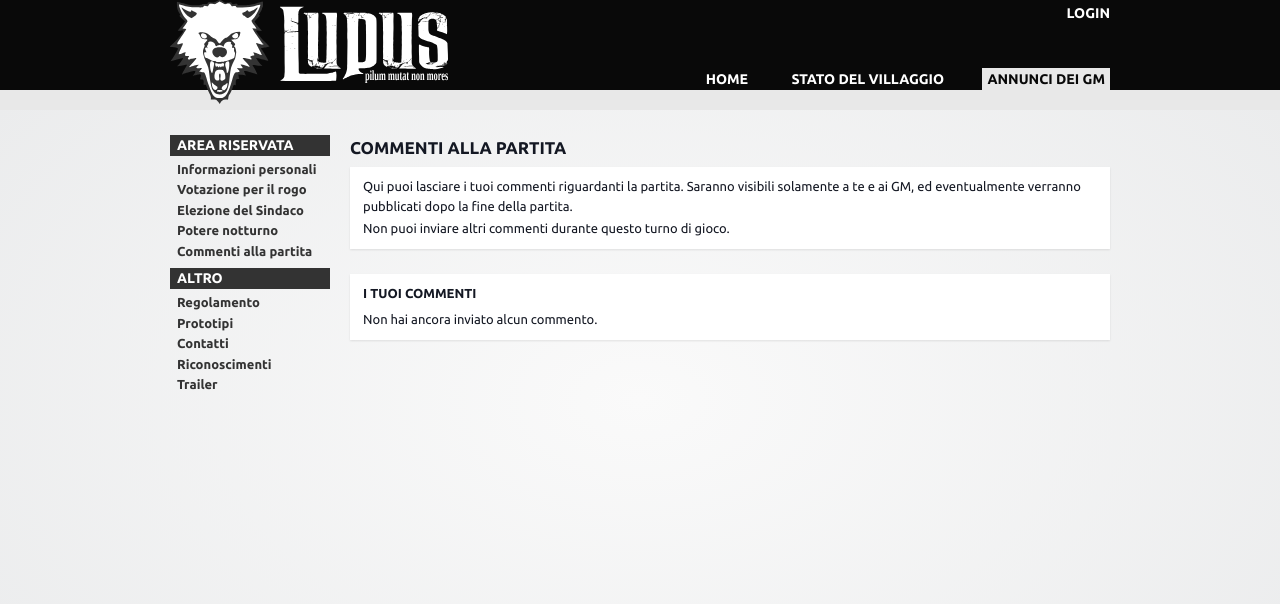
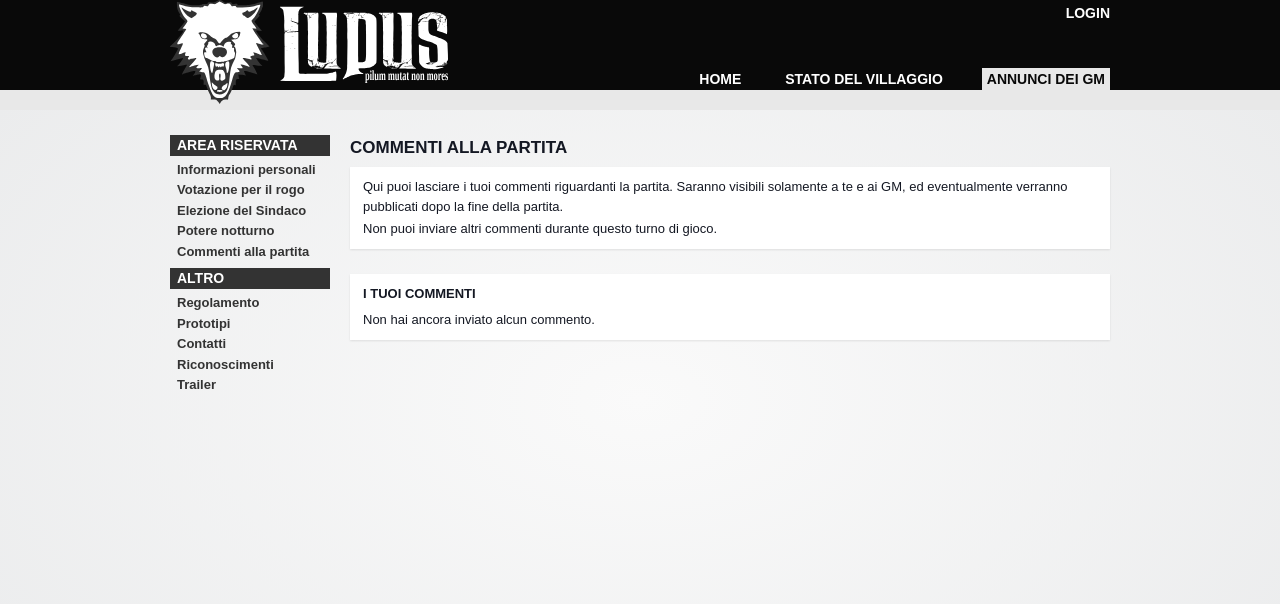
Before and after one commit to giove91/server-lupus, a Django app: template templates/comment.html in a window 1280 px wide. Shown: the top 604 px of the page. Run offline with Django 3.2, Linux system fonts and the light colour scheme; the template is opened without the code that fills it, so the values that code supplies are empty.

Commit message:
Temporarily comment external fonts.

```diff
--- a/templates/base.html
+++ b/templates/base.html
@@ -14,7 +14,7 @@
     <link rel="stylesheet" href="{% static "lupus.css" %}" />
     <link rel="stylesheet" href="{% static "fish.css" %}" />
 
-    <link href='http://fonts.googleapis.com/css?family=Ubuntu:400,700,400italic' rel='stylesheet' type='text/css'>
+    <!--<link href='http://fonts.googleapis.com/css?family=Ubuntu:400,700,400italic' rel='stylesheet' type='text/css'>-->
 
     <!--[if lt IE 9]>
     <script src="http://html5shiv.googlecode.com/svn/trunk/html5.js"></script>
```
